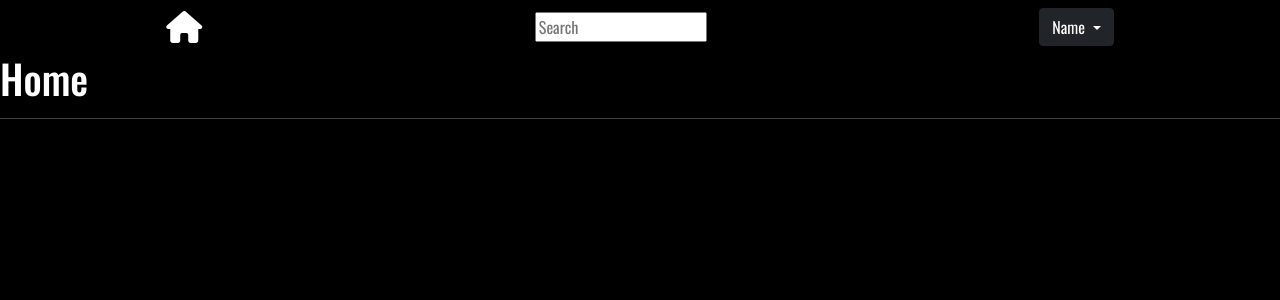
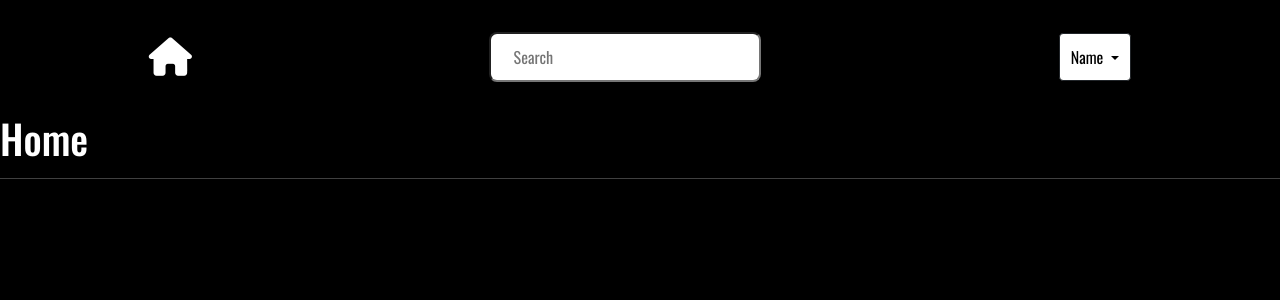
Before and after one commit to mishrakushal/dbms_project, a Flask app: page /home in a window 1280 px wide. Shown: the top 300 px of the page. Run offline with Flask 2, Linux system fonts and the light colour scheme; some libraries are stand-ins or nearby versions.

Commit message:
finished navbar styling

```diff
--- a/static/css/app_layout.css
+++ b/static/css/app_layout.css
@@ -1,11 +1,10 @@
 .fa-house {
     color: #FFF;
-    font-size: 2em;
+    font-size: 2.4em;
 }
 
 .fa-arrow-right-from-bracket {
     color: #000;
-
 }
 
 .navbar {
@@ -13,8 +12,29 @@
     flex-direction: row;
     align-items: center;
     justify-content: space-around;
+    padding: 2em 0 2em 0;
 }
+
+.search__bar input {
+    padding: 0.7em 1em 0.7em 1.4em;
+    border-radius: 0.5em;
+    width: 17em;
+}
+
+.search__bar input:focus {
+    outline: none;
+}m
 
 select {
     width: 10em;
 }
+
+.dropdown button, .dropdown button:hover, .dropdown button:focus {
+    color: #000;
+    background-color: #FFF;
+    padding: 0.7em;
+}
+
+.dropdown-menu a i {
+    padding-right: 1em;
+}
```
